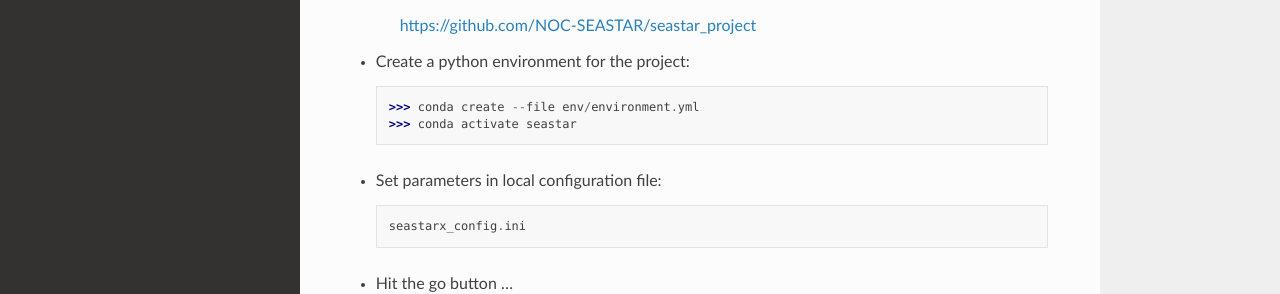
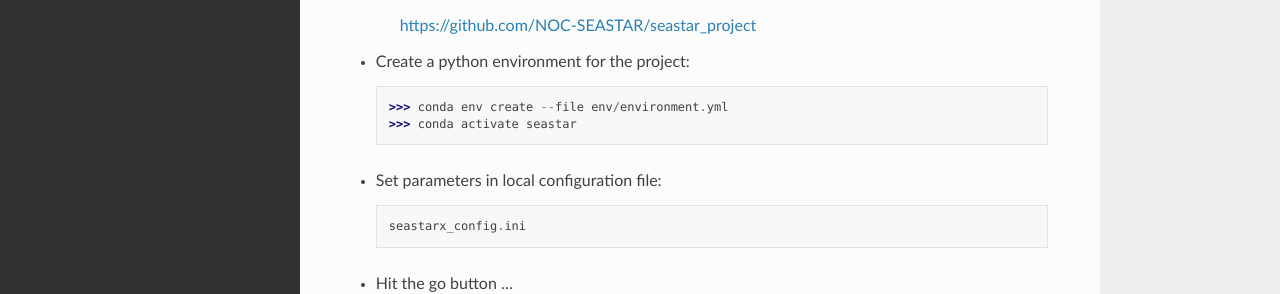
Before and after one commit to ACHMartin/seastar_project, a Sphinx documentation site: the page built from docs/getting_started.rst, in a window 1280 px wide. Shown: the part 230-524 px from the top of the page. Built offline with Sphinx 7.4.7 and the Read the Docs theme 2.0.0, drawn with Linux system fonts in a browser that asks for light colours.

Commit message:
Update getting_started.rst

```diff
--- a/docs/getting_started.rst
+++ b/docs/getting_started.rst
@@ -8,7 +8,7 @@ Getting Started
 
 * Create a python environment for the project::
 
-    >>> conda create --file env/environment.yml
+    >>> conda env create --file env/environment.yml
     >>> conda activate seastar
 
 * Set parameters in local configuration file::
```
